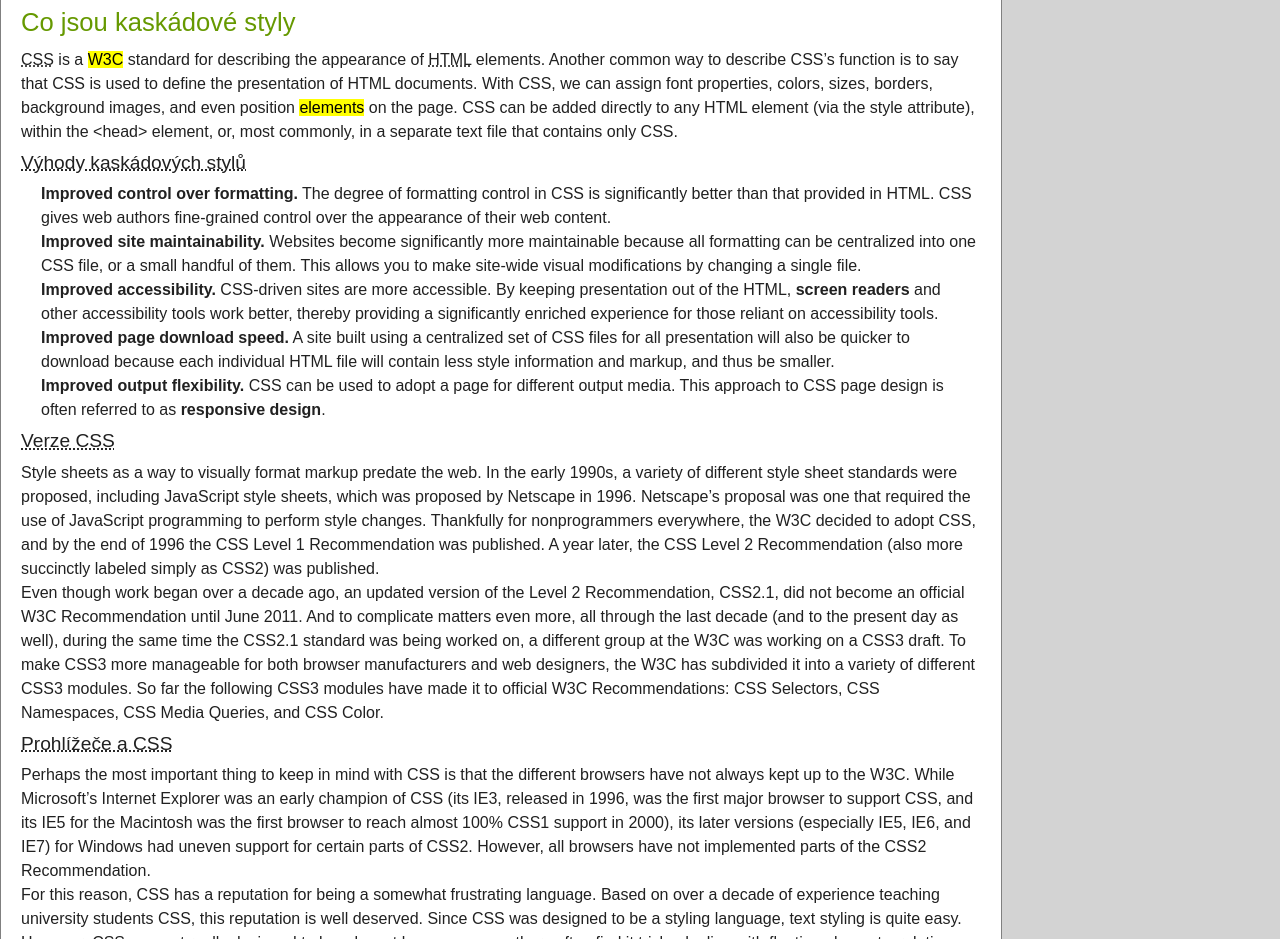
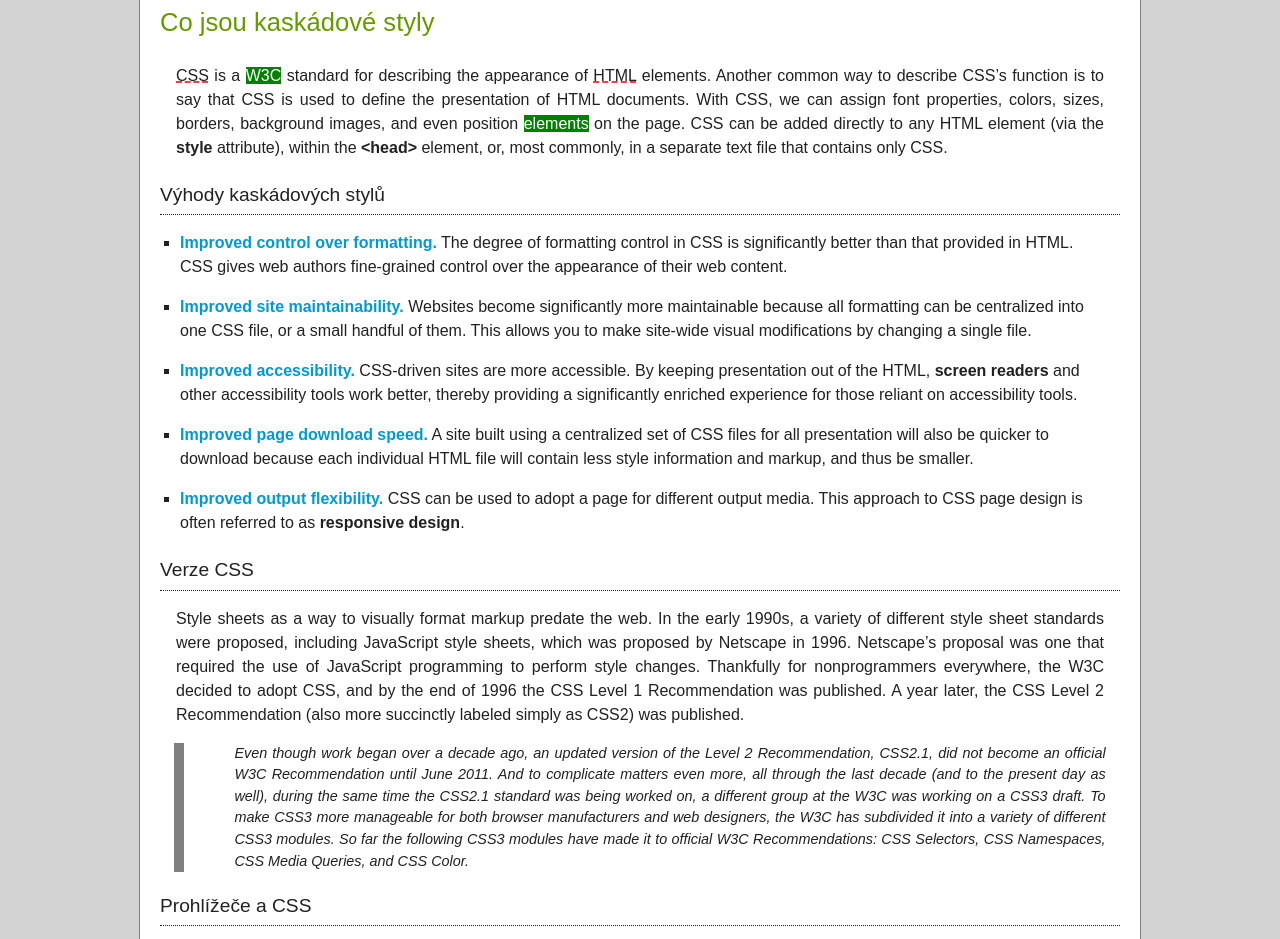
Before and after one commit to hoppsikCZ/zakladyCSS, a plain HTML site: page index.html in a window 1280 px wide. Shown: the part 146-1085 px from the top of the page. Drawn offline with Linux system fonts and the light colour scheme.

Commit message:
Add files via upload

```diff
--- a/css/styly.css
+++ b/css/styly.css
@@ -10,7 +10,7 @@ body {
   /* Maximální šířka 960 px */
   max-width: 960px;
   /* Nastav okraje tak, aby byl blok obal na stránce vycentrován */
-
+  margin: auto;
   /* Ohraničení - plná šedá čára o tloušťce 1 pixel  */
   border-color: gray;
   border-style: solid;
@@ -72,28 +72,33 @@ h2 {
 h3 {
   font-size: 1.2em;
   /* Nadpisy budou podtrženy tenkou tečkovanou čarou, jejíž barva bude shodná s barvou písma */
-  text-decoration: dotted;
-  text-decoration-line: underline;
-  text-decoration-color: rgb(33,33,33);
-  text-decoration: ;
+  border-bottom: 1px dotted rgb(33,33,33);
 }
 
 p, li {
   line-height: 1.5em;
   /* Horní a spodní okraj odstavců i odrážek budou odsazeny o hodnotu 1em */
+  margin: 1em;
 }
 
 p {
   /* Text odstavců bude zarovnán do bloku */
+  text-align: justify;
 }
 
 li {
   /* Nastavte styl odrážek tak, aby odpovídal předloze (čtvercová odrážka) */
   list-style-position: outside;
   margin-left: 20px;
+  list-style-type: square;
 }
 
 /* Nastavte pravidlo pro všechny tučně a modře zvýrazněné texty v odrážkách. */
+li > b {
+   font-weight: bold;
+   color: rgb(0,153,204);
+}
+
 
 /* Nastavte pravidlo pro všechny odstavce-poznámky:
     * na levém okraji bude šedé ohraničení 10px silné
@@ -101,6 +106,13 @@ li {
     * použitý font bude o 10% menší než základní písmo
     * písmo bude nakloněné (kurzíva)
 */
+
+p.poznamka {
+  border-left: solid 10px gray;
+  padding-left: 50px;
+  font-size: 90%;
+  font-style: italic;
+}
 
 footer {
   color: gray;
@@ -113,6 +125,23 @@ strong {
   font-weight: bold;
 }
 
-
+footer > p{
+  text-align: center;
+}
 /* Nastavte pravidla pro značky vložené do textu úvodního odstavce,
    aby konečný vzheld textu odpovídal předloze. */
+
+   p:first-of-type > abbr{
+    text-decoration: underline;
+    text-decoration-style: dashed;
+    text-decoration-color: red;
+  }
+
+  p:first-of-type > mark{
+    background-color: green;
+    color: white;
+  }
+
+  p:first-of-type > code{
+    font-weight: bold;
+  }
--- a/index.html
+++ b/index.html
@@ -38,21 +38,21 @@
              použij značku pro silné zvýraznění.
         -->
             <ol>
-                <li><strong>Improved control over formatting.</strong> The degree of formatting control in CSS is
+                <li><b>Improved control over formatting.</b> The degree of formatting control in CSS is
                     significantly better than that provided in HTML. CSS gives web authors
                     fine-grained control over the appearance of their web content.</li>
-                <li><strong>Improved site maintainability.</strong> Websites become significantly more maintainable
+                <li><b>Improved site maintainability.</b> Websites become significantly more maintainable
                     because all formatting can be centralized into one CSS file, or a small handful of
                     them. This allows you to make site-wide visual modifications by changing a
                     single file.</li>
-                <li><strong>Improved accessibility.</strong> CSS-driven sites are more accessible. By keeping
+                <li><b>Improved accessibility.</b> CSS-driven sites are more accessible. By keeping
                     presentation out of the HTML, <strong>screen readers</strong> and other accessibility tools
                     work better, thereby providing a significantly enriched experience for those
                     reliant on accessibility tools.</li>
-                <li><strong>Improved page download speed.</strong> A site built using a centralized set of CSS files
+                <li><b>Improved page download speed.</b> A site built using a centralized set of CSS files
                     for all presentation will also be quicker to download because each individual
                     HTML file will contain less style information and markup, and thus be smaller.</li>
-                <li><strong>Improved output flexibility.</strong> CSS can be used to adopt a page for different
+                <li><b>Improved output flexibility.</b> CSS can be used to adopt a page for different
                     output media. This approach to CSS page design is often referred to as
                     <strong>responsive design</strong>.</li>
                 </ol>
```
